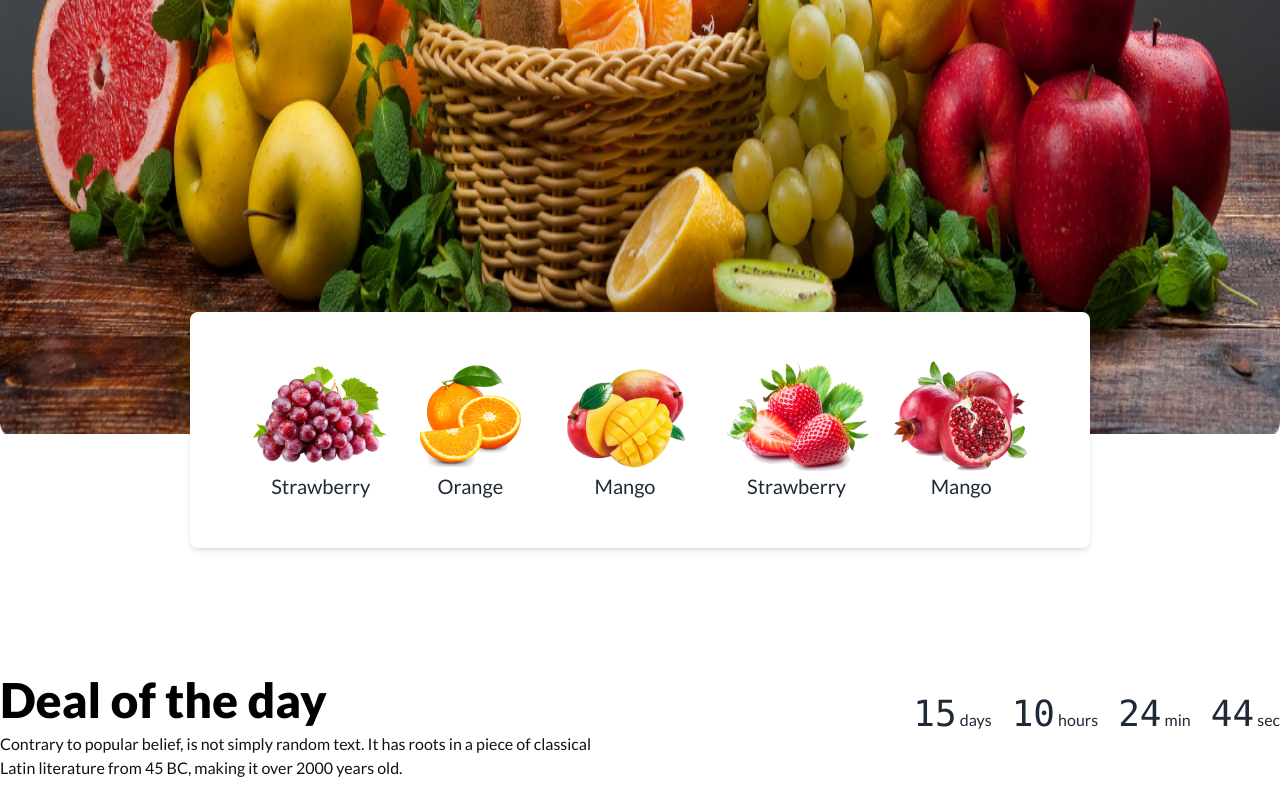
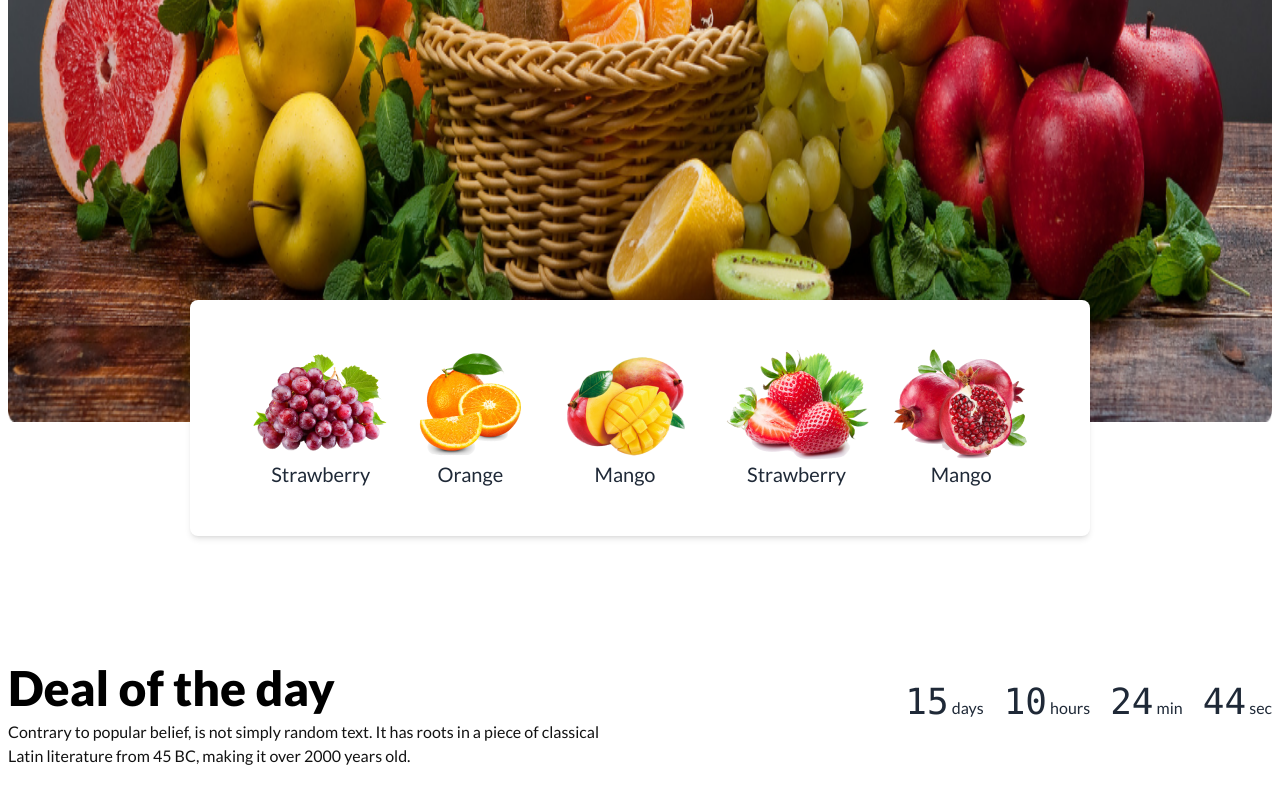
Before and after one commit to Akramhossain433/fruit-burst-assignment, a plain HTML site: page index.html in a window 1280 px wide. Shown: the part 744-1544 px from the top of the page. Drawn offline with nearby package versions, Linux system fonts and the light colour scheme; grey boxes are pictures that could not be loaded.

Commit message:
margin for mobile device

```diff
--- a/index.html
+++ b/index.html
@@ -19,7 +19,7 @@
   </style>
 </head>
 
-<body class="font-lato">
+<body class=" sm:m-2 font-lato">
   <header>
     <nav class="">
       <div
```
